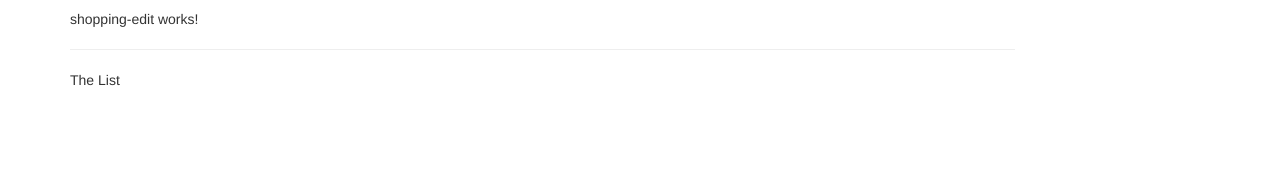
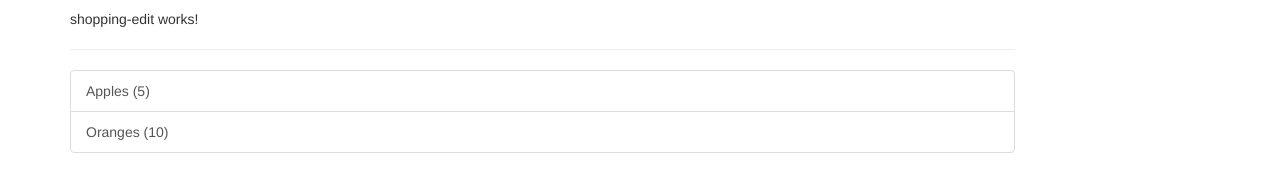
Before and after one commit to Offych/CourseProject, an Angular app: page / in a window 1280 px wide. Shown: the part 310-502 px from the top of the page. Built offline with nearby package versions, Linux system fonts and the light colour scheme.

Commit message:
Shopping-list Component Markup, creating Model for Ingredients and usage it

```diff
--- /dev/null
+++ b/src/app/shared/ingredient.model.ts
@@ -0,0 +1,3 @@
+export class Ingredient {
+    constructor(public name: string, public amount: number) {}
+}
--- a/src/app/shopping-list/shopping-list.component.html
+++ b/src/app/shopping-list/shopping-list.component.html
@@ -2,7 +2,13 @@
     <div class="col-xs-10">
         <app-shopping-edit></app-shopping-edit>
         <hr>
-        <p>The List</p>
+        <ul class="list-group">
+            <a class="list-group-item"
+            style="cursor: pointer"
+            *ngFor="let ingredient of ingredients" >
+            {{ ingredient.name }} ({{ ingredient.amount }})
+        </a>
+        </ul>
     </div>
 
 </div>
--- a/src/app/shopping-list/shopping-list.component.ts
+++ b/src/app/shopping-list/shopping-list.component.ts
@@ -1,4 +1,6 @@
 import { Component, OnInit } from '@angular/core';
+
+import { Ingredient } from '../shared/ingredient.model';
 
 @Component({
   selector: 'app-shopping-list',
@@ -6,6 +8,10 @@
   styleUrls: ['./shopping-list.component.css']
 })
 export class ShoppingListComponent implements OnInit {
+  ingredients: Ingredient[] = [
+    new Ingredient('Apples', 5),
+    new Ingredient('Oranges', 10)
+  ];
 
   constructor() { }
 
```
